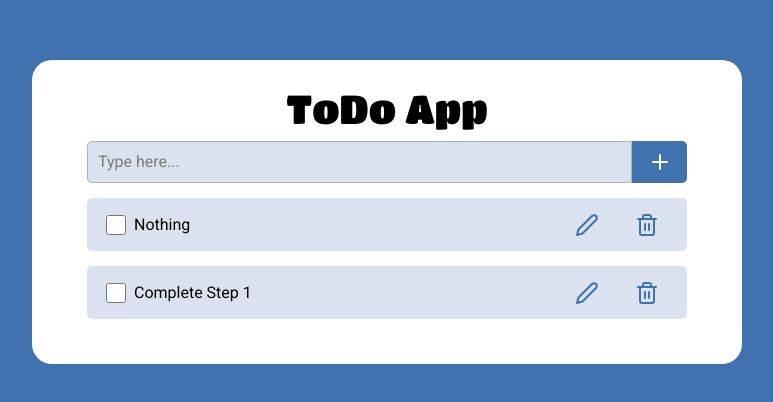
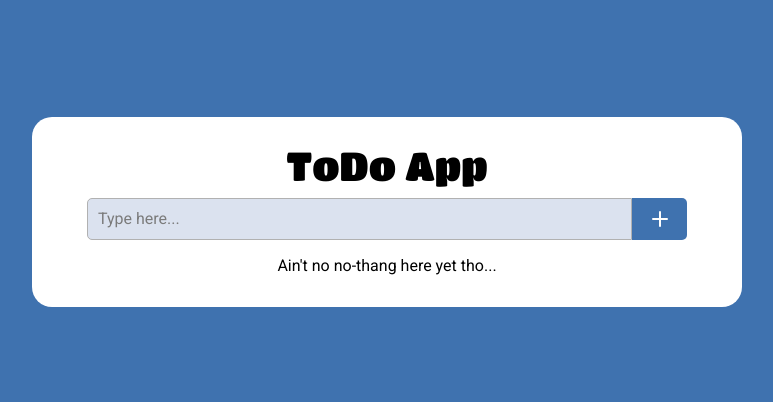
Before and after one commit to Aintripin/ToDoList, a React (Vite) app in the folder toDoList/: page / in a window 1280 px wide. Shown: the part 188-590 px from the top of the page, without its empty margins (253-1026 px from the left). Built offline with nearby package versions, Linux system fonts and the light colour scheme.

Commit message:
local storage added + bugs fixed

```diff
--- a/toDoList/src/data/stores/useToDoStore.ts
+++ b/toDoList/src/data/stores/useToDoStore.ts
@@ -1,4 +1,4 @@
-import create from "zustand";
+import create, { State, StateCreator } from "zustand";
 import { generateId } from "../helpers";
 import { devtools } from "zustand/middleware";
 
@@ -26,21 +26,37 @@
 //     removeTask: (id) => {},
 // }));
 
+    // const localStorageUpdate = <>
 
-export const useToDoStore = create<ToDoStore>((set, get) => ({
-    tasks: [
-        {
-            id: "1",
-            title: "Nothing",
-            createdAt: 20220502
-        },
+function isToDoStore(object: any): object is ToDoStore {
+    return 'tasks' in object;
+}
 
-        {
-            id: "2",
-            title: "Complete Step 1",
-            createdAt: 20220702
-        }
-    ],
+
+const localStorageUpdate = <T extends State>(config: StateCreator<T>) => (set, get, api) : StateCreator<T> => config((nextState, ...args) => {
+    if (isToDoStore(nextState)) {
+        window.localStorage.setItem('tasks', JSON.stringify(
+            nextState.tasks
+        ));
+    }
+    set(nextState, ...args);
+}, get, api);
+
+const getCurrentState = () => {
+    try {
+        const currentState = (JSON.parse(window.localStorage.getItem('tasks') || '[]')) as Task[];
+        return currentState
+    }
+    catch (err) {
+        window.localStorage.setItem('tasks', '[]');
+    }
+
+    return [];
+}
+
+
+export const useToDoStore = create<ToDoStore>(localStorageUpdate(devtools((set, get) => ({
+    tasks: getCurrentState(),
     createTask: (title) => {
         const { tasks } = get();
         const newTask = {
@@ -70,4 +86,4 @@
             tasks: tasks.filter((task) => task.id !== id),
         });
     },
-}));
+}))));
```
